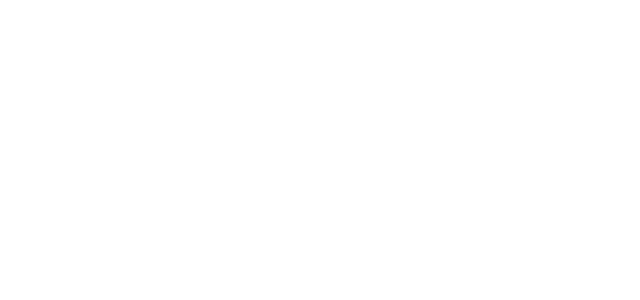
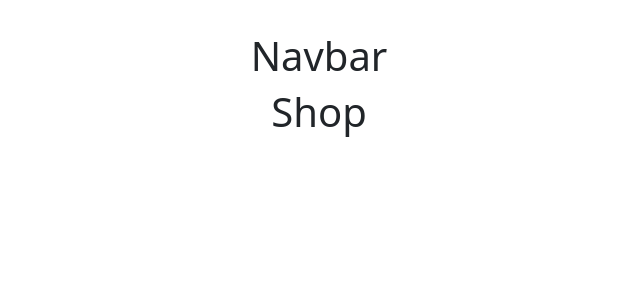
Before and after one commit to M0hammadFarahani/react-online-shop, a React (Vite) app: page / in a window 1280 px wide. Shown: the top 300 px of the page, without its empty margins (321-961 px from the left). Built offline with nearby package versions, Linux system fonts and the light colour scheme.

Commit message:
Routes and their components added

```diff
--- a/src/App.jsx
+++ b/src/App.jsx
@@ -1,5 +1,9 @@
 import './App.css'
 import 'bootstrap/dist/css/bootstrap.min.css'
+import { BrowserRouter, Routes, Route } from 'react-router-dom'
+import Shop from './pages/shop/shop'
+import Cart from './pages/cart/cart'
+import Navbar from './components/navbar'
 
 
 
@@ -8,7 +12,13 @@
 
   return (
     <>
-
+    <BrowserRouter>
+      <Navbar/>
+      <Routes>
+        <Route path='/' element={<Shop />} />
+        <Route path='/cart' element={<Cart />} />
+      </Routes>
+    </BrowserRouter>
     </>
   )
 }
--- /dev/null
+++ b/src/components/navbar.jsx
@@ -0,0 +1,9 @@
+function Navbar() {
+    return (
+        <h1>Navbar</h1>
+    )
+}
+
+
+
+export default Navbar
--- /dev/null
+++ b/src/pages/cart/cart.jsx
@@ -0,0 +1,9 @@
+function Cart() {
+    return (
+        <h1>Cart</h1>
+    )
+}
+
+
+
+export default Cart
--- /dev/null
+++ b/src/pages/shop/shop.jsx
@@ -0,0 +1,9 @@
+function Shop() {
+    return (
+        <h1>Shop</h1>
+    )
+}
+
+
+
+export default Shop
```
